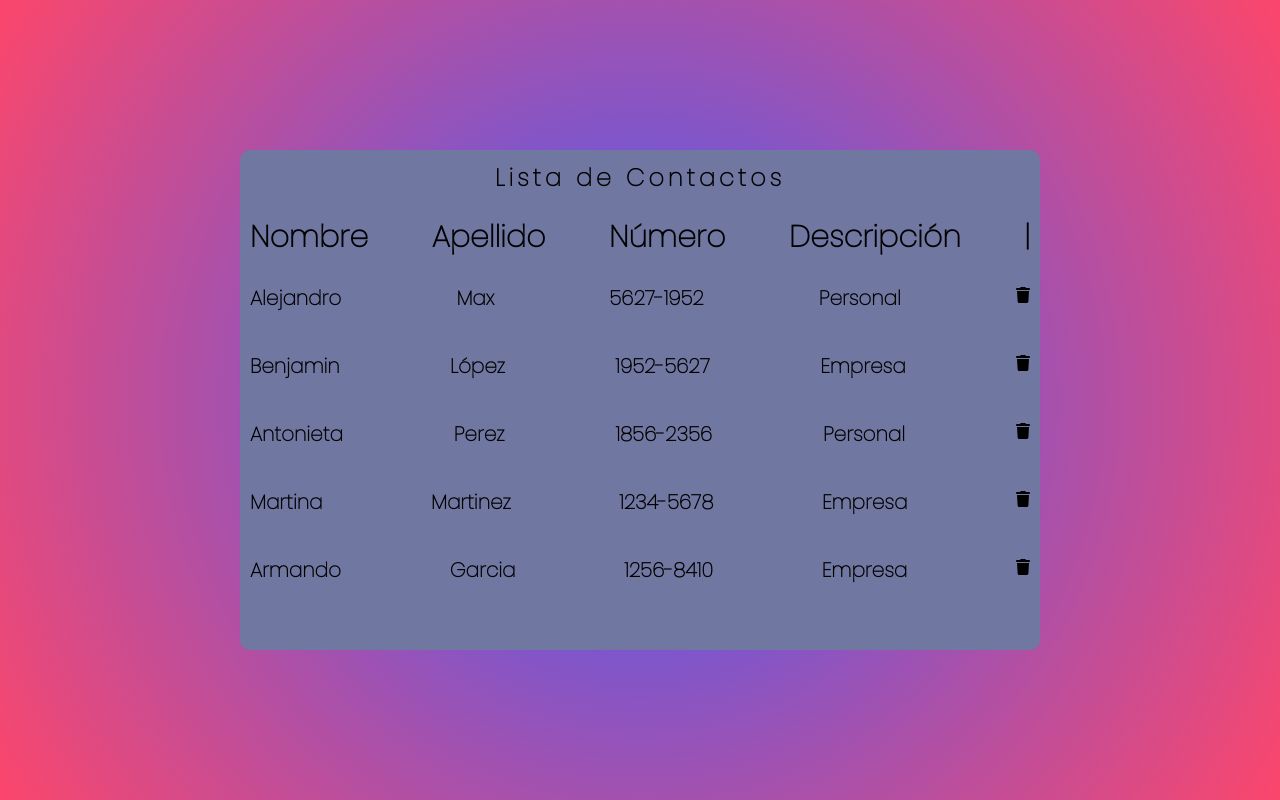
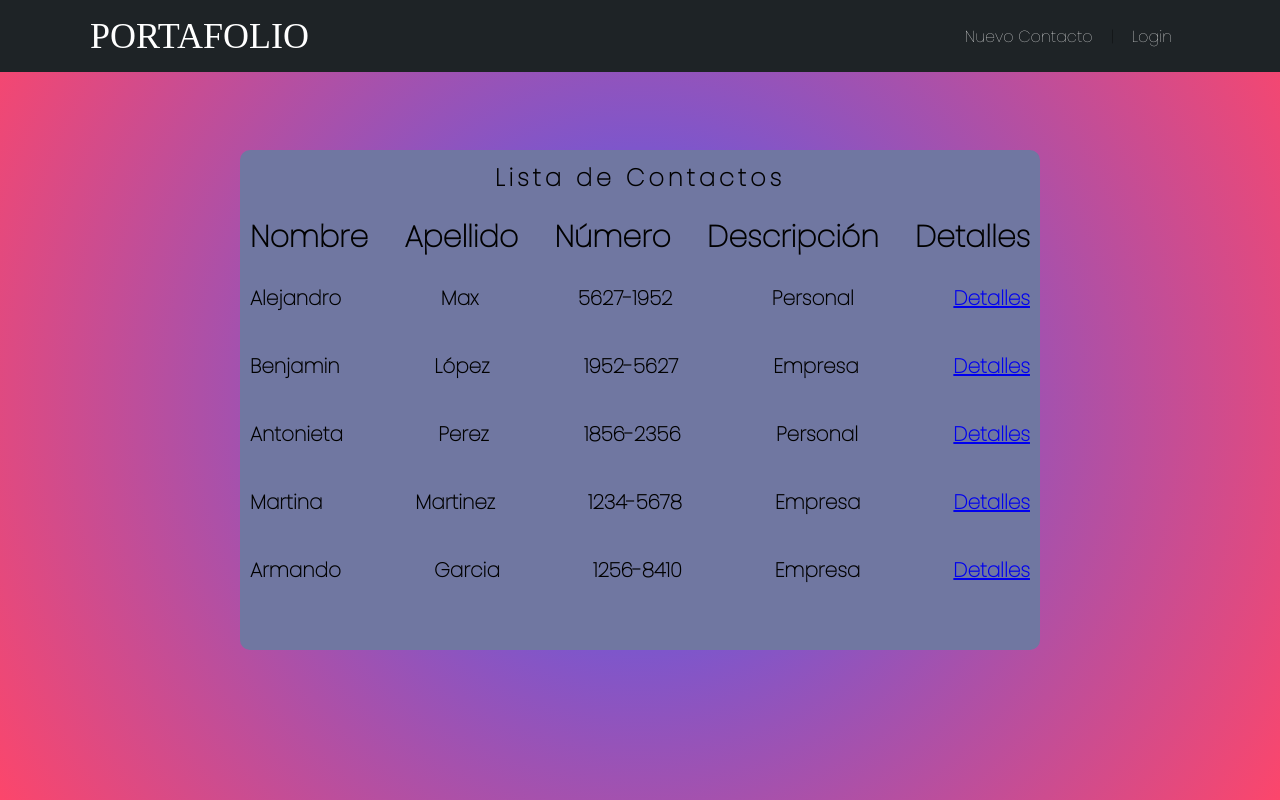
Before and after one commit to amax2019189/Agenda, a plain HTML site: page assets/Pages/listar.html in a window 1280 px wide. Drawn offline with Linux system fonts and the light colour scheme.

Commit message:
Se actualizo con una barra de opciones

```diff
--- a/assets/Pages/listar.html
+++ b/assets/Pages/listar.html
@@ -12,6 +12,21 @@
 </head>
 
 <body>
+    <div class="header">
+        <header>
+            <div class="logo">
+                <a href="#">PORTAFOLIO</a>
+            </div>
+            <nav id="nav">
+                <ul>
+                    <li><a href="#">Nuevo Contacto</a></li>
+                    <li>|</li>
+                    <li><a href="#">Login</a></li>
+                </ul>
+            </nav>
+        </header>
+    </div>
+
     <section>
         <div class="contenedor">
             <div class="listado-contacto">
@@ -22,7 +37,7 @@
                     <h3>Apellido</h3>
                     <h3>Número</h3>
                     <h3>Descripción</h3>
-                    <h3>|</h3>
+                    <h3>Detalles</h3>
                 </div>
 
                 <div class="contacto">
@@ -30,9 +45,7 @@
                     <p>Max</p>
                     <p>5627-1952</p>
                     <p>Personal</p>
-                    <span class="material-icons icono">
-                        <i class="fa-solid fa-trash"></i>
-                    </span>
+                    <p><a href="#">Detalles</a></p>
                 </div>
 
                 <div class="contacto">
@@ -40,9 +53,7 @@
                     <p>López</p>
                     <p>1952-5627</p>
                     <p>Empresa</p>
-                    <span class="material-icons icono">
-                        <i class="fa-solid fa-trash"></i>
-                    </span>
+                    <p><a href="#">Detalles</a></p>
                 </div>
 
                 <div class="contacto">
@@ -50,9 +61,7 @@
                     <p>Perez</p>
                     <p>1856-2356</p>
                     <p>Personal</p>
-                    <span class="material-icons icono">
-                        <i class="fa-solid fa-trash"></i>
-                    </span>
+                    <p><a href="#">Detalles</a></p>
                 </div>
 
                 <div class="contacto">
@@ -60,9 +69,7 @@
                     <p>Martinez</p>
                     <p>1234-5678</p>
                     <p>Empresa</p>
-                    <span class="material-icons icono">
-                        <i class="fa-solid fa-trash"></i>
-                    </span>
+                    <p><a href="#">Detalles</a></p>
                 </div>
 
                 <div class="contacto">
@@ -70,9 +77,7 @@
                     <p>Garcia</p>
                     <p>1256-8410</p>
                     <p>Empresa</p>
-                    <span class="material-icons icono">
-                        <i class="fa-solid fa-trash"></i>
-                    </span>
+                    <p><a href="#">Detalles</a></p>
                 </div>
             </div>
         </div>
--- a/assets/Style/styleListar.css
+++ b/assets/Style/styleListar.css
@@ -8,6 +8,53 @@ body{
     background: rgb(63, 94, 251);
     background: radial-gradient(circle, rgb(63,94,251,1) 0%, rgba(252,70,107,1) 100%);
 }
+
+html{
+    scroll-behavior: smooth;
+  }
+
+  .header{
+    background: #1e2326;
+    position: fixed;
+    width: 100%;
+    top: 0;
+    left: 0;
+    z-index: 99;
+  }
+
+  .header header{
+    max-width: 1100px;
+    margin: auto;
+    display: flex;
+    justify-content: space-between;
+    align-items: center;
+    padding: 15px 20px;
+  }
+
+  .header header .logo a{
+    font-family: 'Righteous';
+    font-size: 36px;
+    color: white;
+    text-decoration: none;
+  }
+
+  .header header ul{
+    display: flex;
+    list-style: none;
+  }
+
+  .header header nav ul li a{
+    text-align: none;
+    color: #fff;
+    margin: 0 15px;
+    padding: 3px;
+    transition: .5s;
+    text-decoration: none;
+  }
+
+  .header header nav ul li a:hover{
+    color: rgb(63, 94, 251);
+  }
 
 section{
     display: flex;
```
